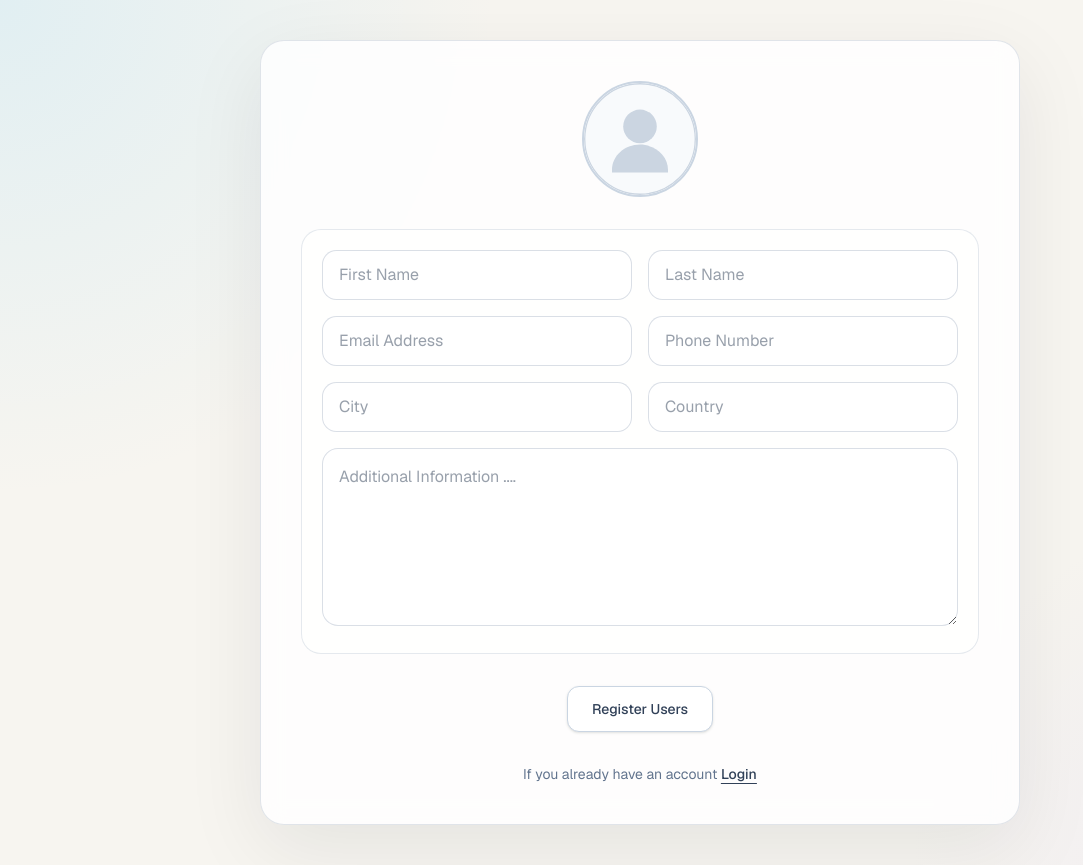
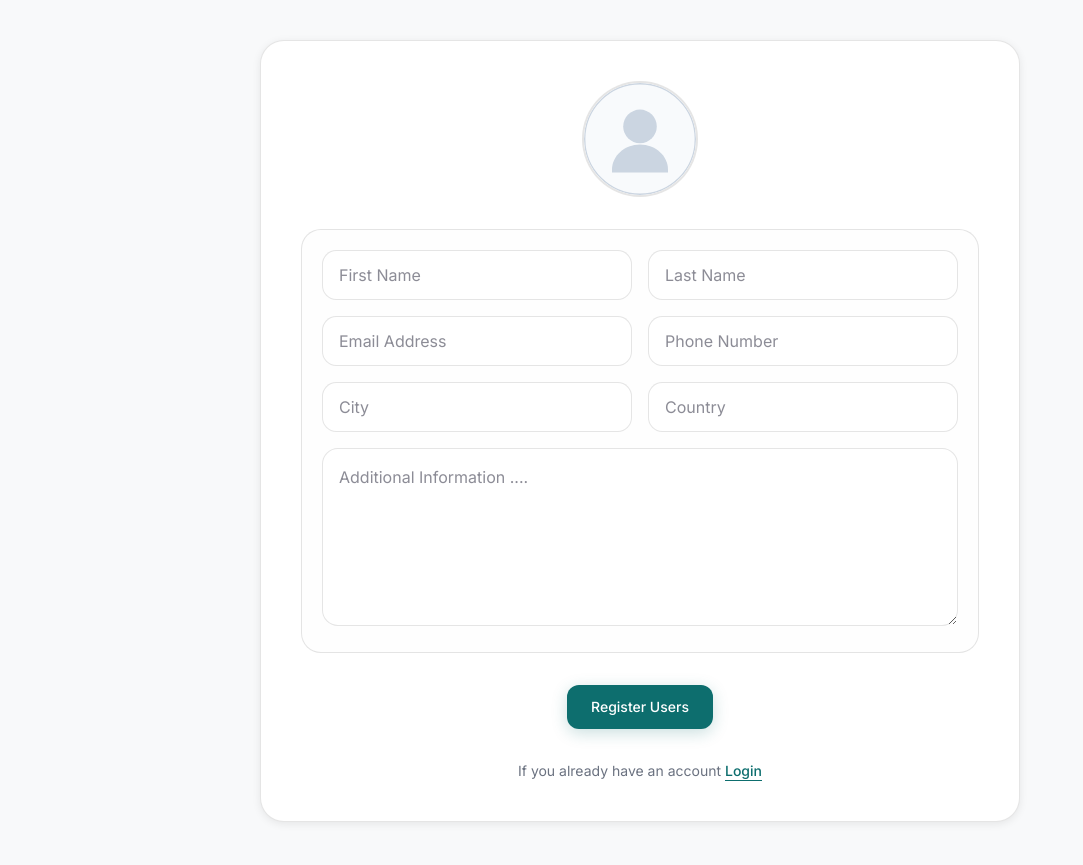
Before and after one commit to DeepakDkd/Traveloop-odoo-hackathon, a Next.js app in the folder frontend/: page /register in a window 1280 px wide. Shown: the whole page, without its empty margins (0-1083 px from the left). Built offline with nearby package versions, Linux system fonts and the light colour scheme.

Commit message:
change the ui  color

```diff
--- a/frontend/app/(auth)/login/page.tsx
+++ b/frontend/app/(auth)/login/page.tsx
@@ -68,7 +68,7 @@ export default function LoginPage() {
         onSubmit={handleSubmit}
         noValidate
       >
-        <div className="overflow-hidden rounded-full border-2 border-slate-300 bg-slate-50">
+        <div className="overflow-hidden rounded-full border-2 border-black/10 bg-white">
           <Image
             src="/dummy-profile.svg"
             alt="Dummy profile"
@@ -99,7 +99,7 @@ export default function LoginPage() {
         </div>
 
         {statusMessage ? (
-          <div className="w-full rounded-xl bg-emerald-50 px-4 py-3 text-sm text-emerald-700">
+          <div className="w-full rounded-xl bg-emerald-50 px-4 py-3 text-sm text-[#10b981]">
             {statusMessage}
           </div>
         ) : null}
@@ -107,18 +107,17 @@ export default function LoginPage() {
         <button
           type="submit"
           disabled={isSubmitting}
-          className="rounded-xl border border-slate-300 bg-white px-6 py-3 text-sm font-medium text-slate-700 shadow-sm transition-colors hover:bg-slate-50 disabled:cursor-not-allowed disabled:opacity-60"
+          className="app-primary-button rounded-xl px-6 py-3 text-sm font-medium shadow-[0_4px_16px_rgba(13,110,110,0.22)] transition-colors disabled:cursor-not-allowed disabled:opacity-60"
         >
           {isSubmitting ? "Logging in..." : "Login Button"}
         </button>
 
-        <div className="text-center text-sm text-slate-500">
-
+        <div className="text-center text-sm text-[#6b7280]">
           <p>
             If not a user then{" "}
             <Link
               href="/register"
-              className="font-medium text-slate-700 underline underline-offset-4"
+              className="font-medium text-[#0d6e6e] underline underline-offset-4"
             >
               register
             </Link>
@@ -149,11 +148,11 @@ function Field({
         value={value}
         onChange={(event) => onChange(event.target.value)}
         placeholder={label}
-        className={`register-input w-full rounded-[0.9rem] px-5 py-4 text-base text-slate-700 outline-none ${
-          error ? "border-rose-400" : ""
+        className={`register-input w-full rounded-[0.9rem] px-5 py-4 text-base text-[#1a1a2e] outline-none ${
+          error ? "border-[#ef4444]" : ""
         }`}
       />
-      {error ? <p className="mt-1 text-xs text-rose-500">{error}</p> : null}
+      {error ? <p className="mt-1 text-xs text-[#ef4444]">{error}</p> : null}
     </div>
   );
 }
--- a/frontend/app/globals.css
+++ b/frontend/app/globals.css
@@ -1,54 +1,101 @@
 @import "tailwindcss";
 
 :root {
-  --background: #f7f5f0;
-  --foreground: #334155;
+  --background: #f8f9fa;
+  --foreground: #1a1a2e;
+  --card: #ffffff;
+  --primary: #0d6e6e;
+  --primary-foreground: #ffffff;
+  --secondary: #3d52a0;
+  --secondary-foreground: #ffffff;
+  --accent: #f59e0b;
+  --accent-foreground: #1a1a2e;
+  --text-primary: #1a1a2e;
+  --text-secondary: #6b7280;
+  --muted: #e5e7eb;
+  --success: #10b981;
+  --error: #ef4444;
+  --border: rgba(0, 0, 0, 0.1);
+  --input-background: #ffffff;
+  --ring: #0d6e6e;
+  --shadow-card: 0 2px 8px rgba(0, 0, 0, 0.08);
+  --radius-card: 0.75rem;
+  --radius-input: 0.5rem;
 }
 
 @theme inline {
   --color-background: var(--background);
   --color-foreground: var(--foreground);
-  --font-sans: var(--font-geist-sans);
-  --font-mono: var(--font-geist-mono);
+  --color-card: var(--card);
+  --color-primary: var(--primary);
+  --color-primary-foreground: var(--primary-foreground);
+  --color-secondary: var(--secondary);
+  --color-secondary-foreground: var(--secondary-foreground);
+  --color-accent: var(--accent);
+  --color-accent-foreground: var(--accent-foreground);
+  --color-text-primary: var(--text-primary);
+  --color-text-secondary: var(--text-secondary);
+  --color-muted: var(--muted);
+  --color-success: var(--success);
+  --color-error: var(--error);
+  --color-border: var(--border);
+  --color-input-background: var(--input-background);
+  --color-ring: var(--ring);
+  --font-sans: var(--font-inter);
+  --font-heading: var(--font-plus-jakarta);
 }
 
 body {
   background: var(--background);
-  color: var(--foreground);
-  font-family: var(--font-geist-sans), sans-serif;
+  color: var(--text-primary);
+  font-family: var(--font-inter), sans-serif;
 }
 
 * {
   box-sizing: border-box;
 }
 
+h1,
+h2,
+h3,
+h4,
+h5,
+h6 {
+  font-family: var(--font-plus-jakarta), sans-serif;
+  color: var(--text-primary);
+}
+
+p,
+label,
+input,
+textarea,
+button {
+  font-family: var(--font-inter), sans-serif;
+}
+
 ::selection {
-  background: rgba(125, 211, 252, 0.28);
+  background: rgba(13, 110, 110, 0.16);
 }
 
 .app-shell {
   min-height: 100vh;
-  background:
-    radial-gradient(circle at top left, rgba(125, 211, 252, 0.18), transparent 32%),
-    radial-gradient(circle at bottom right, rgba(196, 181, 253, 0.14), transparent 24%),
-    var(--background);
+  background: var(--background);
 }
 
 .register-card {
-  background: rgba(255, 255, 255, 0.82);
-  border: 1px solid rgba(148, 163, 184, 0.28);
-  box-shadow: 0 24px 80px rgba(15, 23, 42, 0.08);
-  backdrop-filter: blur(12px);
+  background: var(--card);
+  border: 1px solid var(--border);
+  box-shadow: var(--shadow-card);
 }
 
 .register-inner {
-  border: 1px solid rgba(148, 163, 184, 0.24);
-  background: rgba(255, 255, 255, 0.65);
+  border: 1px solid var(--border);
+  background: color-mix(in srgb, var(--card) 96%, var(--muted));
 }
 
 .register-input {
-  border: 1px solid rgba(148, 163, 184, 0.35);
-  background: rgba(255, 255, 255, 0.96);
+  border: 1px solid var(--border);
+  background: var(--input-background);
   transition:
     border-color 0.2s ease,
     box-shadow 0.2s ease,
@@ -56,6 +103,38 @@ body {
 }
 
 .register-input:focus {
-  border-color: rgba(14, 165, 233, 0.5);
-  box-shadow: 0 0 0 4px rgba(125, 211, 252, 0.2);
+  border-color: color-mix(in srgb, var(--ring) 55%, white);
+  box-shadow: 0 0 0 4px color-mix(in srgb, var(--ring) 15%, white);
 }
+
+.app-surface {
+  background: var(--card);
+  border: 1px solid var(--border);
+  box-shadow: var(--shadow-card);
+}
+
+.app-icon-button {
+  transition: background-color 0.2s ease, color 0.2s ease;
+}
+
+.app-icon-button:hover {
+  background: var(--muted);
+}
+
+.app-primary-button {
+  background: var(--primary);
+  color: var(--primary-foreground);
+}
+
+.app-primary-button:hover {
+  background: color-mix(in srgb, var(--primary) 92%, black);
+}
+
+.app-accent-button {
+  background: var(--accent);
+  color: var(--accent-foreground);
+}
+
+.app-accent-button:hover {
+  background: color-mix(in srgb, var(--accent) 90%, black);
+}
--- a/frontend/app/layout.tsx
+++ b/frontend/app/layout.tsx
@@ -1,15 +1,15 @@
 import type { Metadata } from "next";
 import type { ReactNode } from "react";
-import { Geist, Geist_Mono } from "next/font/google";
+import { Inter, Plus_Jakarta_Sans } from "next/font/google";
 import "./globals.css";
 
-const geistSans = Geist({
-  variable: "--font-geist-sans",
+const inter = Inter({
+  variable: "--font-inter",
   subsets: ["latin"],
 });
 
-const geistMono = Geist_Mono({
-  variable: "--font-geist-mono",
+const plusJakartaSans = Plus_Jakarta_Sans({
+  variable: "--font-plus-jakarta",
   subsets: ["latin"],
 });
 
@@ -26,7 +26,7 @@ export default function RootLayout({
   return (
     <html
       lang="en"
-      className={`${geistSans.variable} ${geistMono.variable} h-full antialiased`}
+      className={`${inter.variable} ${plusJakartaSans.variable} h-full antialiased`}
     >
       <body className="min-h-full flex flex-col">{children}</body>
     </html>
--- a/frontend/features/auth/components/register-form.tsx
+++ b/frontend/features/auth/components/register-form.tsx
@@ -79,7 +79,7 @@ export function RegisterForm() {
         onSubmit={handleSubmit}
         noValidate
       >
-        <div className="overflow-hidden rounded-full border-2 border-slate-300 bg-slate-50">
+        <div className="overflow-hidden rounded-full border-2 border-black/10 bg-white">
           <Image
             src="/dummy-profile.svg"
             alt="Dummy profile"
@@ -149,18 +149,17 @@ export function RegisterForm() {
         <button
           type="submit"
           disabled={isSubmitting}
-          className="rounded-xl border border-slate-300 bg-white px-6 py-3 text-sm font-medium text-slate-700 shadow-sm transition-colors hover:bg-slate-50 disabled:cursor-not-allowed disabled:opacity-60"
+          className="app-primary-button rounded-xl px-6 py-3 text-sm font-medium shadow-[0_4px_16px_rgba(13,110,110,0.22)] transition-colors disabled:cursor-not-allowed disabled:opacity-60"
         >
           {isSubmitting ? "Registering..." : "Register Users"}
         </button>
 
-        <div className="text-center text-sm text-slate-500">
-
+        <div className="text-center text-sm text-[#6b7280]">
           <p>
             If you already have an account{" "}
             <Link
               href="/login"
-              className="font-medium text-slate-700 underline underline-offset-4"
+              className="font-medium text-[#0d6e6e] underline underline-offset-4"
             >
               Login
             </Link>
@@ -193,10 +192,11 @@ function FormField({
         value={value}
         onChange={(event) => onChange(event.target.value)}
         placeholder={label}
-        className={`register-input w-full rounded-[0.9rem] px-4 py-3 text-base text-slate-700 outline-none ${error ? "border-rose-400" : ""
-          }`}
+        className={`register-input w-full rounded-[0.9rem] px-4 py-3 text-base text-[#1a1a2e] outline-none ${
+          error ? "border-[#ef4444]" : ""
+        }`}
       />
-      {error ? <p className="mt-1 text-xs text-rose-500">{error}</p> : null}
+      {error ? <p className="mt-1 text-xs text-[#ef4444]">{error}</p> : null}
     </div>
   );
 }
@@ -221,17 +221,18 @@ function TextAreaField({
         onChange={(event) => onChange(event.target.value)}
         rows={6}
         placeholder={label}
-        className={`register-input min-h-40 w-full rounded-[1rem] px-4 py-4 text-base text-slate-700 outline-none ${error ? "border-rose-400" : ""
-          }`}
+        className={`register-input min-h-40 w-full rounded-[1rem] px-4 py-4 text-base text-[#1a1a2e] outline-none ${
+          error ? "border-[#ef4444]" : ""
+        }`}
       />
-      {error ? <p className="mt-1 text-xs text-rose-500">{error}</p> : null}
+      {error ? <p className="mt-1 text-xs text-[#ef4444]">{error}</p> : null}
     </div>
   );
 }
 
 function StatusMessage({ children }: { children: string }) {
   return (
-    <div className="w-full rounded-xl bg-emerald-50 px-4 py-3 text-sm text-emerald-700">
+    <div className="w-full rounded-xl bg-emerald-50 px-4 py-3 text-sm text-[#10b981]">
       {children}
     </div>
   );
--- a/frontend/package.json
+++ b/frontend/package.json
@@ -10,6 +10,7 @@
   },
   "dependencies": {
     "framer-motion": "^12.38.0",
+    "lucide-react": "^1.14.0",
     "next": "16.2.6",
     "react": "19.2.4",
     "react-dom": "19.2.4",
```
Also changed, not shown: frontend/app/page.tsx (+73 -6 lines), 1 other file (tests, documents, lock files or other folders).
